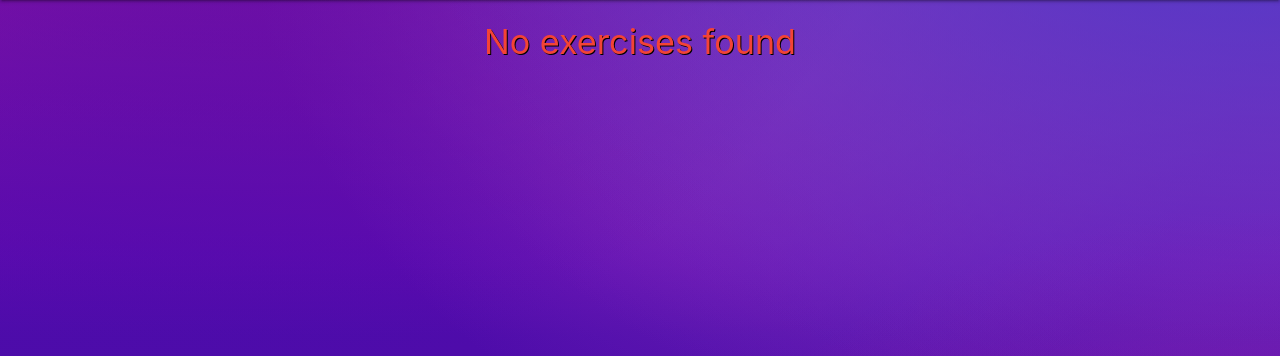
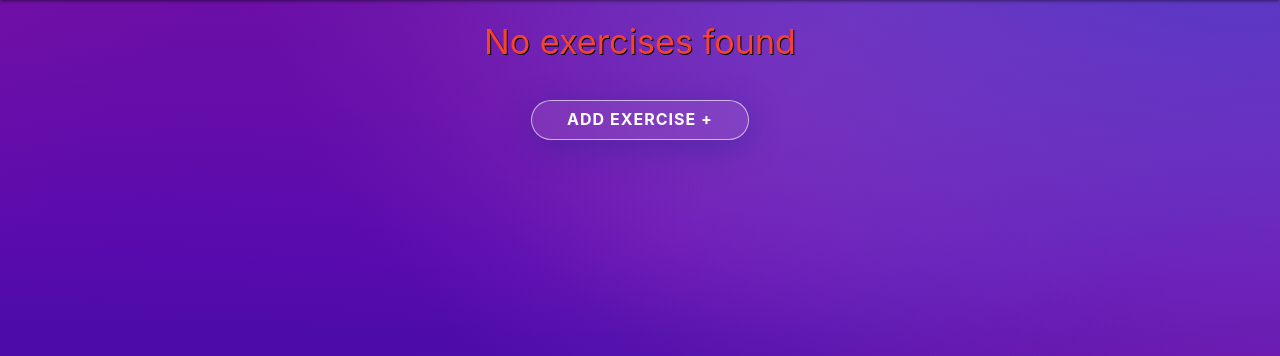
Before and after one commit to pcantarelli/backend-Dev-project, a Flask app: template templates/programs_list.html in a window 1280 px wide. Shown: the part 64-420 px from the top of the page. Run offline with Flask 2, Linux system fonts and the light colour scheme; the template is opened without the code that fills it, so the values that code supplies are empty; some libraries are stand-ins or nearby versions.

Commit message:
Add exercise button on Program page

```diff
--- a/app.py
+++ b/app.py
@@ -280,4 +280,4 @@ def page_server_error(e):
 if __name__ == "__main__":
     app.run(host=os.environ.get("IP"),
     port=int(os.environ.get("PORT")),
-    debug=True) # trocar para False
+    debug=False)
--- a/templates/programs_list.html
+++ b/templates/programs_list.html
@@ -46,8 +46,11 @@
         {% endfor %}
     </div>
 {% else %}
-    <div class="no-exercises">
-        <h4 class="red-text center-align">No exercises found</h4>
+    <div class="no-exercises center-align">
+        <h4 class="red-text">No exercises found</h4>
+        <div class="editor-controls">
+            <a href="{{ url_for('add_exercise', username=session['user']) }}" class="btn">Add Exercise +</a>
+        </div>
     </div>
 {% endif %}
 {% endblock %}
```
